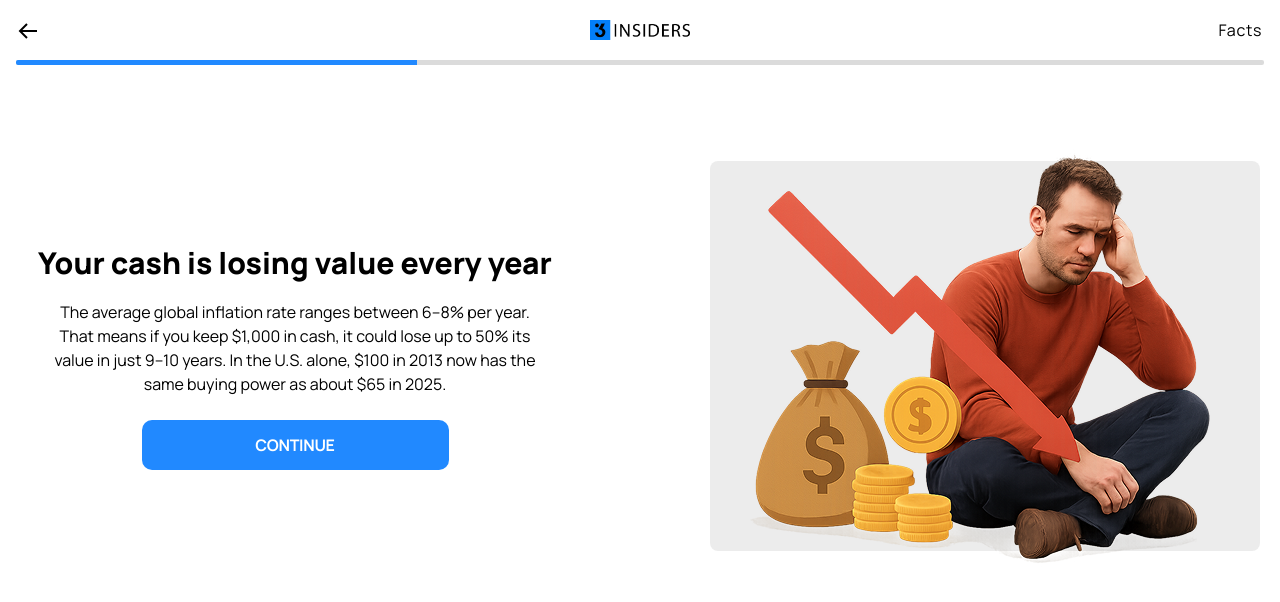
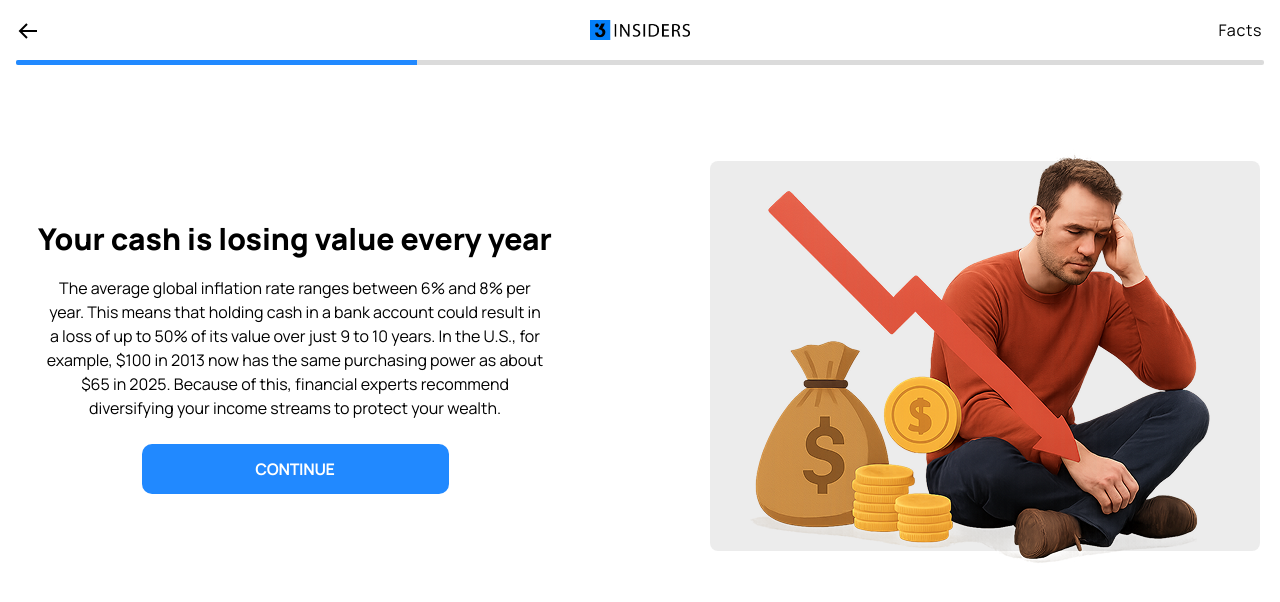
Before and after one commit to Cosmo-US-LLC/bfx-quiz-white-theme, a React (Create React App) app: page /quiz/fact-check-3 in a window 1280 px wide. Shown: the top 602 px of the page. Built offline with nearby package versions, Linux system fonts and the light colour scheme.

Commit message:
client feedback

```diff
--- a/src/mobile/MobileQuizStep9.jsx
+++ b/src/mobile/MobileQuizStep9.jsx
@@ -35,7 +35,7 @@ const MobileQuizStep9 = () => {
               Your cash is losing <br /> value every year
             </h1>
             <p className="text-[16px] font-[400] text-[#000] mb-[2rem] ">
-             The average global inflation rate ranges between 6–8% per year. That means if you keep $1,000 in cash, it could lose up to 50% its value in just 9–10 years. In the U.S. alone, $100 in 2013 now has the same buying power as about $65 in 2025.
+             The average global inflation rate ranges between 6% and 8% per year. This means that holding cash in a bank account could result in a loss of up to 50% of its value over just 9 to 10 years. In the U.S., for example, $100 in 2013 now has the same purchasing power as about $65 in 2025. Because of this, financial experts recommend diversifying your income streams to protect your wealth.
             </p>
           </div>
           <div className="mb-[3rem]">
--- a/src/pages/QuizStep9.jsx
+++ b/src/pages/QuizStep9.jsx
@@ -36,9 +36,7 @@ const QuizStep9 = () => {
               Your cash is losing value every year
             </h1>
             <p className="text-[16px] px-6 font-[400] text-[#000] mb-6 ">
-              The average global inflation rate ranges between 6–8% per year. That means if you keep $1,000 in cash, it could lose up to
-              50% its value in just 9–10 years. In the U.S. alone, $100 in 2013
-              now has the same buying power as about $65 in 2025.
+             The average global inflation rate ranges between 6% and 8% per year. This means that holding cash in a bank account could result in a loss of up to 50% of its value over just 9 to 10 years. In the U.S., for example, $100 in 2013 now has the same purchasing power as about $65 in 2025. Because of this, financial experts recommend diversifying your income streams to protect your wealth.
             </p>
             <button
               onClick={handleNext}
```
